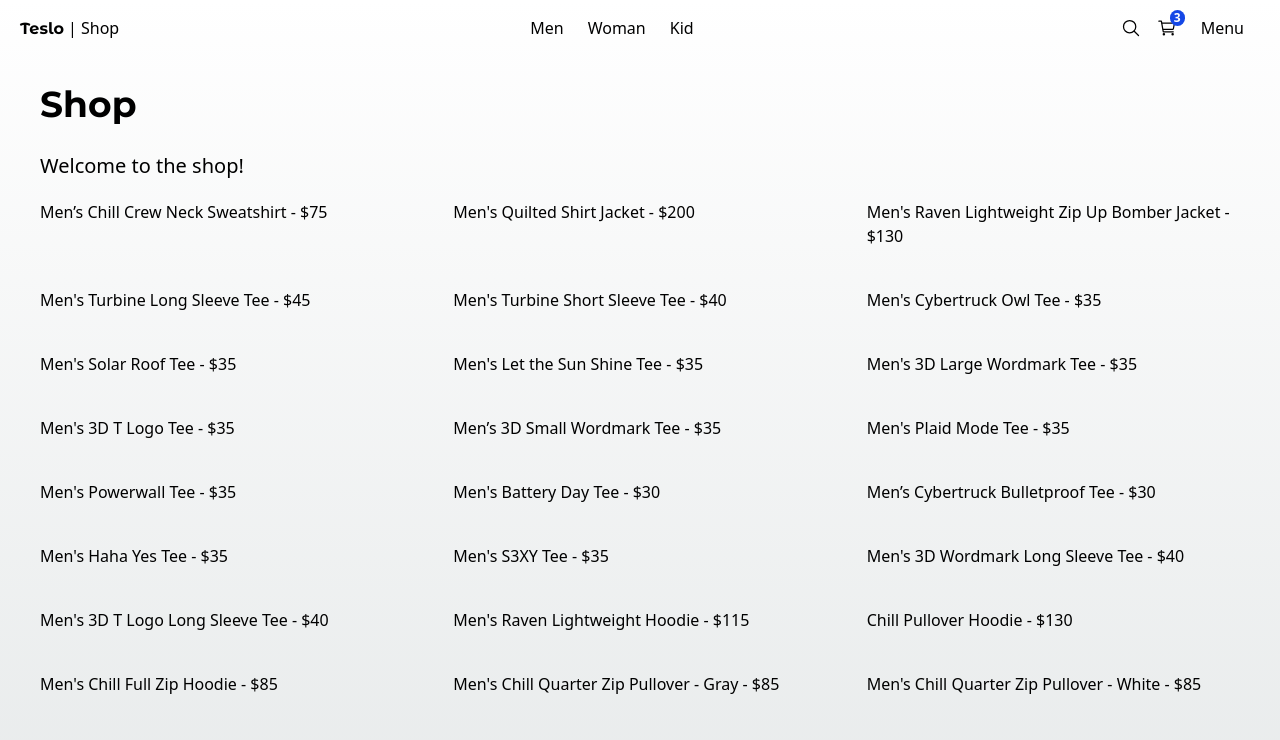
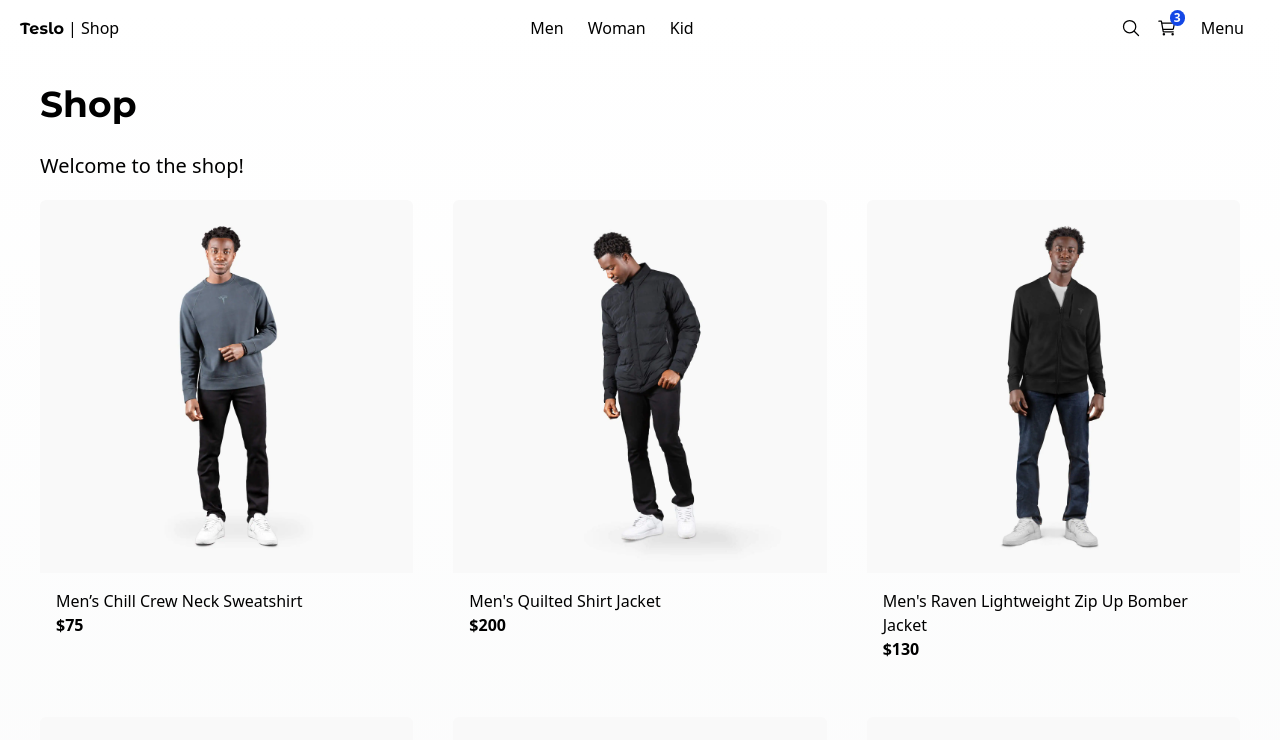
Before and after one commit to JuanCruzMedina/teslo-shop, a Next.js app: page / in a window 1280 px wide. Shown: the top 740 px of the page. Built offline with nearby package versions, Linux system fonts and the light colour scheme.

Commit message:
feat: create product grid item

```diff
--- a/src/app/globals.css
+++ b/src/app/globals.css
@@ -44,6 +44,8 @@
   -webkit-animation-name: fadeIn;
   animation-name: fadeIn;
 }
+
+
 /*
 .btn-primary {
   @apply bg-blue-600 hover:bg-blue-800 text-white py-2 px-4 rounded transition-all;
--- a/src/components/products/product-grid/ProductGrid.tsx
+++ b/src/components/products/product-grid/ProductGrid.tsx
@@ -1,4 +1,5 @@
 import { Product } from "@/interfaces/product.interface";
+import { ProductGridItem } from "./ProductGridItem";
 
 interface ProductGridProps {
   products: Product[];
@@ -8,9 +9,7 @@
   return (
     <div className="grid grid-cols-2 sm:grid-cols-3 mb-10 gap-10">
       {products.map((product: Product) => (
-        <span key={product.slug}>
-          {product.title} - ${product.price}
-        </span>
+        <ProductGridItem key={product.slug} product={product} />
       ))}
     </div>
   );
--- /dev/null
+++ b/src/components/products/product-grid/ProductGridItem.tsx
@@ -0,0 +1,32 @@
+import { Product } from "@/interfaces/product.interface";
+import Image from "next/image";
+import Link from "next/link";
+
+interface Props {
+  product: Product;
+}
+
+export const ProductGridItem = ({ product }: Props) => {
+  return (
+    <div className="rounded-md overflow-hidden fade-in">
+      <Link href={`/products/${product.slug}`}>
+        <Image
+          src={`/products/${product.images[0]}`}
+          alt={product.title}
+          className="w-full object-cover"
+          width={500}
+          height={500}
+        />
+      </Link>
+      <div className="p-4 flex flex-col">
+        <Link
+          className="hover:text-blue-600"
+          href={`/products/${product.slug}`}
+        >
+          {product.title}
+        </Link>
+        <span className="font-bold">${product.price}</span>
+      </div>
+    </div>
+  );
+};
```
